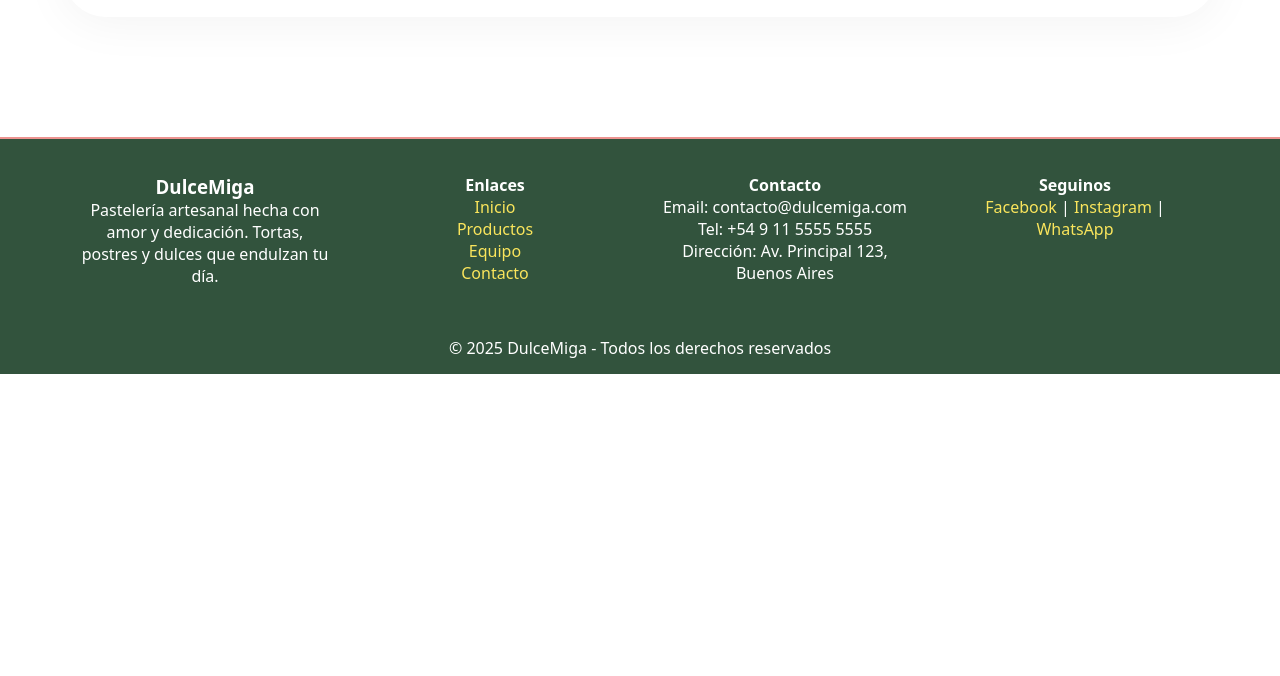
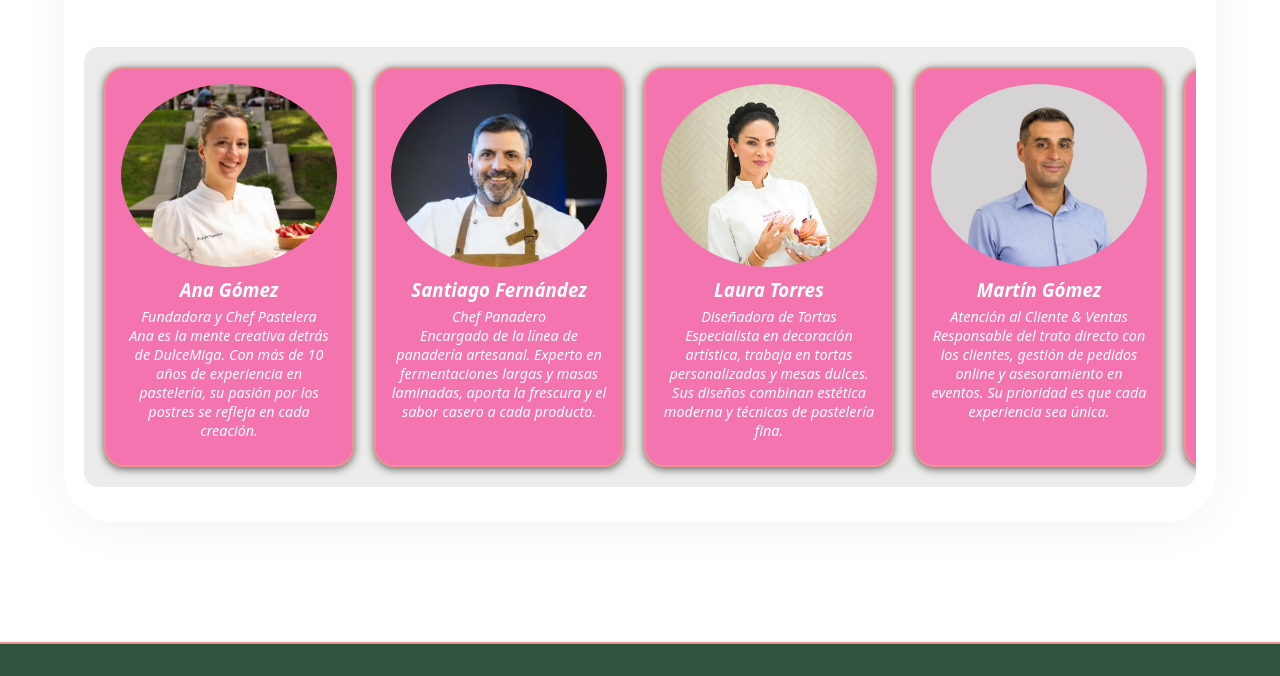
Before and after one commit to marjjin/parcialPractica, a plain HTML site: page pages/equipo.html in a window 1280 px wide. Shown: the part 390-1066 px from the top of the page. Before the commit the page ends 800 px from the top, so only its background shows below. Drawn offline with Linux system fonts and the light colour scheme.

Commit message:
agrega carrucel equipo

```diff
--- /dev/null
+++ b/css/equipoCss/equipo.css
@@ -0,0 +1,86 @@
+.equipo-container {
+  display: flex;
+  justify-content: center;
+  flex-wrap: nowrap;
+  overflow-x: scroll;
+  gap: 20px;
+  padding: 20px;
+  justify-content: start;
+  margin: 50px auto 15px auto;
+  max-width: 1200px;
+  scroll-behavior: smooth;
+  background-color: rgba(122, 122, 121, 0.144);
+  border-radius: 15px;
+}
+
+.equipo {
+  flex: 0 0 250px;
+  height: 400px;
+  text-align: center;
+  box-shadow: 0 2px 8px rgba(0, 0, 0, 0.596);
+  padding: 15px;
+  background-color: var(--bottons-color);
+  border: 2px solid var(--primary-color);
+  border-radius: 20px;
+}
+
+.equipo img {
+  width: 100%;
+  height: 50%;
+  object-fit: cover;
+  object-position: top;
+  display: block;
+  margin: 0 auto;
+  border-radius: 50%;
+}
+
+.equipo h3 {
+  margin: 10px 0 5px 0;
+  color: white;
+  font-style: italic;
+}
+
+.equipo p {
+  color: white;
+  font-size: 0.9rem;
+  font-style: italic;
+}
+
+@media (max-width: 728px) {
+  .equipo {
+    flex: 0 0 200px;
+    height: 350px;
+  }
+  .equipo p {
+    font-size: 0.7rem;
+  }
+}
+
+@media (max-width: 480px) {
+  .equipo-container {
+    flex-wrap: nowrap;
+    overflow-x: scroll;
+    gap: 15px;
+
+    width: 100%;
+  }
+
+  .equipo {
+    flex: 0 0 150px;
+    height: 300px;
+    padding: 10px;
+  }
+
+  .equipo img {
+    height: 40%;
+  }
+
+  .equipo h3 {
+    font-size: 1rem;
+    margin: 8px 0 4px 0;
+  }
+
+  .equipo p {
+    font-size: 0.6rem;
+  }
+}
--- a/css/indexCss/mainIndex.css
+++ b/css/indexCss/mainIndex.css
@@ -25,11 +25,7 @@
   box-shadow: var(--shadow-nav);
   margin: 0 auto 60px auto;
 }
-section {
-  display: flex;
-  justify-content: space-evenly;
-  flex-wrap: wrap;
-}
+
 
 section article {
   position: relative;
--- a/css/main.css
+++ b/css/main.css
@@ -4,6 +4,7 @@
 @import url("indexCss/mainIndex.css");
 @import url("indexCss/serviciosIndex.css");
 @import url("ServiciosCss/servicios.css");
+@import url("/css/equipoCss/equipo.css");
 
 * {
   margin: 0;
@@ -30,6 +31,9 @@ body {
 }
 
 section {
+  display: flex;
+  justify-content: space-evenly;
+  flex-wrap: wrap;
   margin-bottom: 40px;
 }
 
--- a/pages/equipo.html
+++ b/pages/equipo.html
@@ -31,7 +31,61 @@
         </ul>
       </nav>
     </header>
-    <main class="container"><h1>Equipo</h1></main>
+    <main class="container">
+      <h1>Equipo</h1>
+      <section class="equipo-container">
+        <div class="equipo">
+          <img src="/img/equipo/marianaLopez.jpg" alt="Foto de Mariana" />
+          <h3>Ana Gómez</h3>
+          <p>Fundadora y Chef Pastelera</p>
+          <p>
+            Ana es la mente creativa detrás de DulceMiga. Con más de 10 años de
+            experiencia en pastelería, su pasión por los postres se refleja en
+            cada creación.
+          </p>
+        </div>
+        <div class="equipo">
+          <img src="/img/equipo/santiagoFernandez.jpg" alt="Foto de Santiago" />
+          <h3>Santiago Fernández</h3>
+          <p>Chef Panadero</p>
+          <p>
+            Encargado de la línea de panadería artesanal. Experto en
+            fermentaciones largas y masas laminadas, aporta la frescura y el
+            sabor casero a cada producto.
+          </p>
+        </div>
+        <div class="equipo">
+          <img src="/img/equipo/lauraTorres.jpg" alt="Foto de Laura" />
+          <h3>Laura Torres</h3>
+          <p>Diseñadora de Tortas</p>
+          <p>
+            Especialista en decoración artística, trabaja en tortas
+            personalizadas y mesas dulces. Sus diseños combinan estética moderna
+            y técnicas de pastelería fina.
+          </p>
+        </div>
+        <div class="equipo">
+          <img src="/img/equipo/martinGomez.jpg" alt="Foto de Martín" />
+          <h3>Martín Gómez</h3>
+          <p>Atención al Cliente & Ventas</p>
+          <p>
+            Responsable del trato directo con los clientes, gestión de pedidos
+            online y asesoramiento en eventos. Su prioridad es que cada
+            experiencia sea única.
+          </p>
+        </div>
+        <div class="equipo">
+          <img src="/img/equipo/camilaDuarte.jpg" alt="Foto de Camila" />
+          <h3>Camila Duarte</h3>
+          <p>Community Manager</p>
+          <p>
+            Gestiona las redes sociales y la imagen digital de la pastelería.
+            Comparte recetas, fotos de productos y promociones que acercan a
+            DulceMiga a la comunidad.
+          </p>
+        </div>
+      </section>
+    </main>
     <footer>
       <div class="footer-container">
         <!-- Columna 1 -->
```
Also changed, not shown: img/equipo/camilaDuarte.jpg (added), img/equipo/lauraTorres.jpg (added), img/equipo/marianaLopez.jpg (added), img/equipo/martinGomez.jpg (added), img/equipo/santiagoFernandez.jpg (added).
